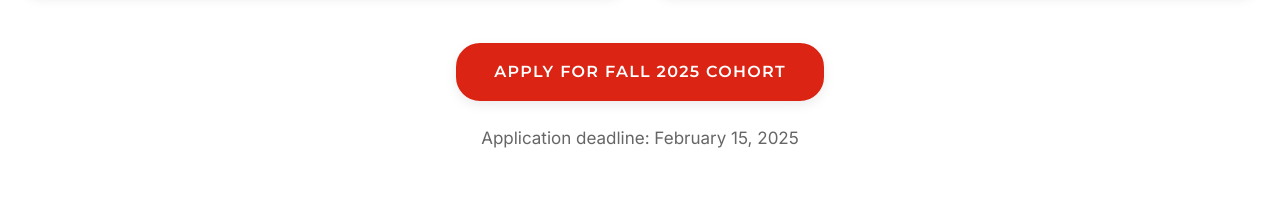
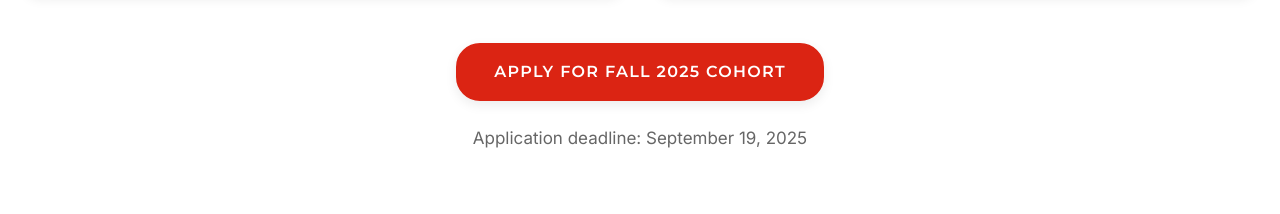
Before and after one commit to Azam999/rutgers-vip-website, a Next.js app: page / in a window 1280 px wide. Shown: the part 2060-2274 px from the top of the page. Built offline with nearby package versions, Linux system fonts and the light colour scheme.

Commit message:
fix date

```diff
--- a/src/app/page.js
+++ b/src/app/page.js
@@ -364,7 +364,7 @@ export default function Home() {
               Apply for Fall 2025 Cohort
             </a>
             <p style={{ marginTop: '1rem', color: 'var(--gray-medium)' }}>
-              Application deadline: February 15, 2025
+              Application deadline: September 19, 2025
             </p>
           </div>
         </div>
```
